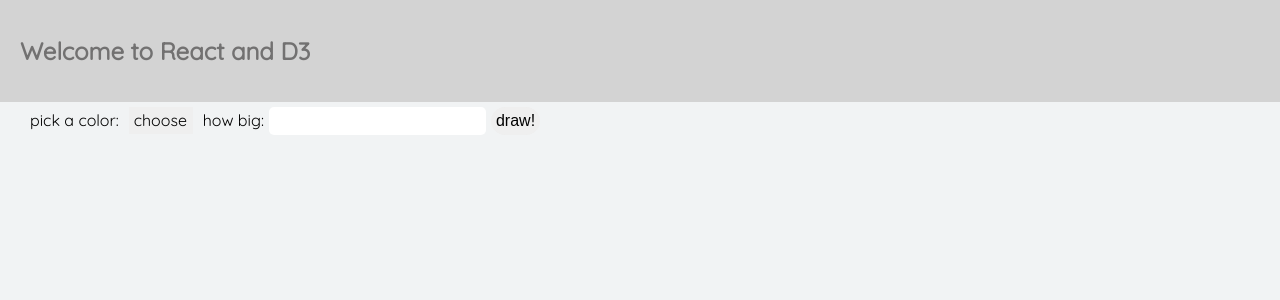
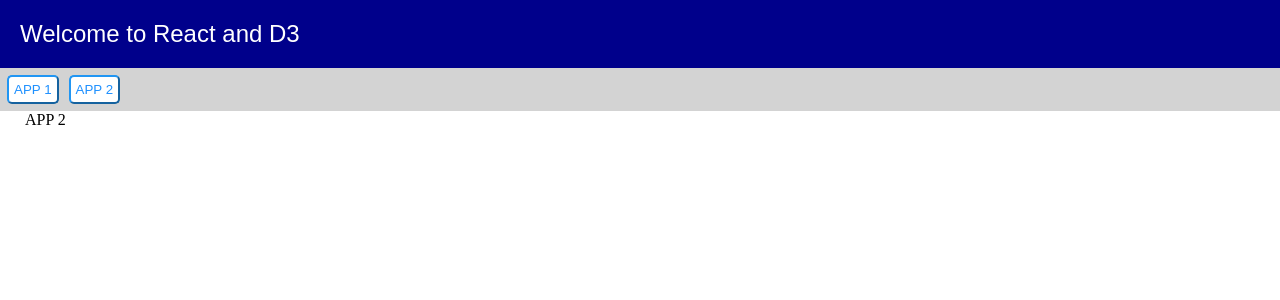
Before and after one commit to saranshbansal/d3-react-tutorial, a React (Create React App) app: page / in a window 1280 px wide. Shown: the top 300 px of the page. Built offline with nearby package versions, Linux system fonts and the light colour scheme.

Commit message:
First app pushed. Code cleanup.

```diff
--- a/src/App.css
+++ /dev/null
@@ -1,13 +0,0 @@
-.App-header {
-  background-color: #D3D3D3;
-  padding: 20px;
-  color: #727171;
-}
-
-.App-title {
-  font-size: 1.5em;
-}
-
-.App-intro {
-  font-size: large;
-}
--- a/src/App.js
+++ b/src/App.js
@@ -1,18 +1,29 @@
-import React, { Component } from 'react';
-import './App.css';
-import Controller from './Controller.js'
+import React, { useEffect, useState } from "react";
+import Controller1 from "./App1/Controller.js";
+import Controller2 from "./App2/Controller.js";
+import "./index.css";
 
-class App extends Component {
-  render() {
-    return (
-      <div className="App">
-        <header className="App-header">
-          <h1 className="App-title">Welcome to React and D3</h1>
-        </header>
-        <Controller />
-      </div>
-    );
-  }
-}
+const App = () => {
+  const [tab, setTab] = useState(() => JSON.parse(localStorage.getItem("tab")));
+
+  useEffect(() => {
+    localStorage.setItem("tab", JSON.stringify(tab));
+  }, [tab]);
+
+  return (
+    <div>
+      <header>Welcome to React and D3</header>
+      <section>
+        <button className="btn info" onClick={() => setTab(1)}>
+          APP 1
+        </button>
+        <button className="btn info" onClick={() => setTab(2)}>
+          APP 2
+        </button>
+      </section>
+      {tab === 1 ? <Controller1 /> : <Controller2 />}
+    </div>
+  );
+};
 
 export default App;
--- /dev/null
+++ b/src/App1/Controller.js
@@ -0,0 +1,58 @@
+import React, { Component } from "react";
+import Viz from "./Viz.js";
+
+export default class Controller extends Component {
+  state = {
+    color: "",
+    width: "",
+    toDraw: []
+  };
+
+  onSubmit = evt => {
+    evt.preventDefault();
+    const newShape = {
+      color: this.state.color,
+      width: this.state.width
+    };
+    this.setState({ toDraw: [...this.state.toDraw, newShape] });
+  };
+
+  onChange = evt => {
+    this.setState({ [evt.target.name]: evt.target.value });
+  };
+
+  render() {
+    return (
+      <div>
+        <form onSubmit={this.onSubmit}>
+          <label htmlFor="colorSelect">Color:</label>
+          <select
+            id="colorSelect"
+            name="color"
+            onChange={this.onChange}
+            value={this.state.color || "default"}
+          >
+            <option disabled value="default">
+              Select
+            </option>
+            <option value="red">red</option>
+            <option value="orange">orange</option>
+            <option value="yellow">yellow</option>
+            <option value="violet">violet</option>
+            <option value="darkblue">darkblue</option>
+            <option value="green">green</option>
+          </select>
+
+          <label htmlFor="pixelInput">Size:</label>
+          <input id="pixelInput" name="width" onChange={this.onChange} />
+
+          <button className="btn success" type="submit">
+            DRAW
+          </button>
+        </form>
+
+        {this.state.toDraw.length ? <Viz shapes={this.state.toDraw} /> : null}
+      </div>
+    );
+  }
+}
--- /dev/null
+++ b/src/App1/Viz.js
@@ -0,0 +1,59 @@
+import * as d3 from "d3";
+import React, { useEffect } from "react";
+
+const Viz = props => {
+  useEffect(() => {
+    d3.select(".viz > *").remove();
+    draw(props);
+  }, [props.shapes.length]);
+  return <div className="viz" />;
+};
+
+const draw = props => {
+  const w = Math.max(
+    document.documentElement.clientWidth,
+    window.innerWidth || 0
+  );
+  const h = Math.max(
+    document.documentElement.clientHeight,
+    window.innerHeight || 0
+  );
+  d3.select(".viz")
+    .append("svg")
+    .attr("height", h)
+    .attr("width", w)
+    .attr("id", "svg-viz");
+
+  const bubbles = props.shapes;
+  const max = d3.max(bubbles);
+  const radiusScale = d3
+    .scaleSqrt()
+    .domain([0, max])
+    .range([0, max]);
+
+  const simulation = d3
+    .forceSimulation()
+    .force("x", d3.forceX(w / 3).strength(0.05))
+    .force("y", d3.forceY(h / 3).strength(0.05))
+    .force("charge", d3.forceManyBody().strength(-1300))
+    .force(
+      "collide",
+      d3.forceCollide(d => radiusScale(d.number) + 1)
+    );
+
+  const circles = d3
+    .select("#svg-viz")
+    .selectAll("circle")
+    .data(props.shapes)
+    .enter()
+    .append("svg:circle")
+    .attr("r", d => d.width / 2 + "px")
+    .style("fill", d => (d.color ? d.color : "purple"));
+
+  simulation.nodes(props.shapes).on("tick", ticked);
+
+  function ticked() {
+    circles.attr("cx", d => d.x).attr("cy", d => d.y);
+  }
+};
+export default Viz;
--- /dev/null
+++ b/src/App2/Controller.js
@@ -0,0 +1,7 @@
+import React, { Component } from "react";
+
+export default class Controller extends Component {
+  render() {
+    return <div className="controller">APP 2</div>;
+  }
+}
--- a/src/Controller.js
+++ /dev/null
@@ -1,44 +0,0 @@
-import React, { Component } from 'react';
-import Viz from './Viz.js'
-
-export default class Controller extends Component {
-  state = {
-	  color: "",
-	  width: "",
-	  toDraw: [],
-	}
-
-  onSubmit = (evt) => {
-  	evt.preventDefault();
-  	const newShape = {
-  	   color: this.state.color,
-  	   width: this.state.width,
-  	}
-    this.setState({ toDraw: [...this.state.toDraw, newShape]})
-  }
-
-  onChange = (evt) => {
-  	this.setState({[evt.target.name]: evt.target.value})
-  }
-
-  render() {
-    return(
-      <div className="controller">
-        <form onSubmit={this.onSubmit}>
-        <label htmlFor="colorSelect">pick a color:</label>
-        <select id="colorSelect" name="color" onChange={this.onChange} value={this.state.color||"default"}>
-          <option disabled value="default">choose</option>
-          <option value="red">red</option>
-          <option value="orange">orange</option>
-          <option value="yellow">yellow</option>
-        </select>
-        <label htmlFor="pixelInput">how big:</label>
-        <input id="pixelInput" name="width" onChange={this.onChange} />
-        <button type="submit">draw!</button>
-        </form>
-        { this.state.toDraw.length ? <Viz shapes={this.state.toDraw}/> : null}
-      </div>
-
-    )
-  }
-}
--- a/src/index.css
+++ b/src/index.css
@@ -1,38 +1,94 @@
 body {
   margin: 0;
   padding: 0;
-  font-family: 'Quicksand', sans-serif;
-  background-color: #f1f3f4;
+}
+header {
+  font-size: x-large;
+  font-family: Arial, Helvetica, sans-serif;
+  background-color: darkblue;
+  padding: 20px;
+  color: white;
+}
+section {
+  background-color: lightgray;
+  padding: 2px;
+  color: white;
 }
 label {
   padding: 5px;
 }
+
+input,
 select {
-   -webkit-appearance: none;
-   -moz-appearance: none;
-  appearance: none;
-  margin: 5px;
-  padding: 5px;
-  border: none;
-  font-family: inherit;
-  border-bottom: black;
-  font-size: 1em;
-}
-button {
-  font-size: 1em;
-  border-radius: 15px;
-  border: none;
-  padding: 5px;
-  margin: 5px;
-  font-weight: lighter;
+  width: 200px;
+  padding: 3px 10px;
+  border-radius: 2px;
 }
 
-input {
-  font-size: 1em;
-  border: none;
-  border-radius: 5px;
-  padding: 5px;
-}
 .controller {
   margin-left: 25px;
 }
+
+/* Button CSS */
+.btn {
+  cursor: pointer;
+  background-color: white;
+  color: black;
+  border-radius: 5px;
+  padding: 5px;
+  margin: 5px;
+}
+
+/* Green */
+.success {
+  border-color: #4caf50;
+  color: green;
+}
+
+.success:hover {
+  background-color: #4caf50;
+  color: white;
+}
+
+/* Blue */
+.info {
+  border-color: #2196f3;
+  color: dodgerblue;
+}
+
+.info:hover {
+  background: #2196f3;
+  color: white;
+}
+
+/* Orange */
+.warning {
+  border-color: #ff9800;
+  color: orange;
+}
+
+.warning:hover {
+  background: #ff9800;
+  color: white;
+}
+
+/* Red */
+.danger {
+  border-color: #f44336;
+  color: red;
+}
+
+.danger:hover {
+  background: #f44336;
+  color: white;
+}
+
+/* Gray */
+.default {
+  border-color: #e7e7e7;
+  color: black;
+}
+
+.default:hover {
+  background: #e7e7e7;
+}
```
Also changed, not shown: src/App2/Viz.js (renamed from src/Viz.js), 1 other file (tests, documents, lock files or other folders).
